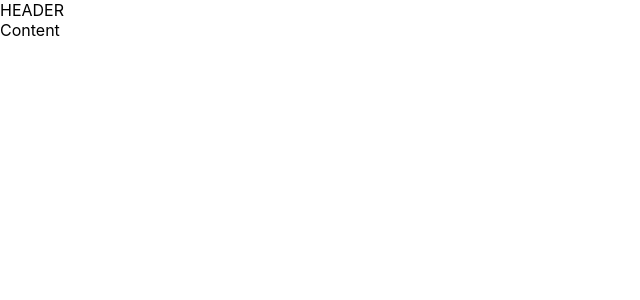
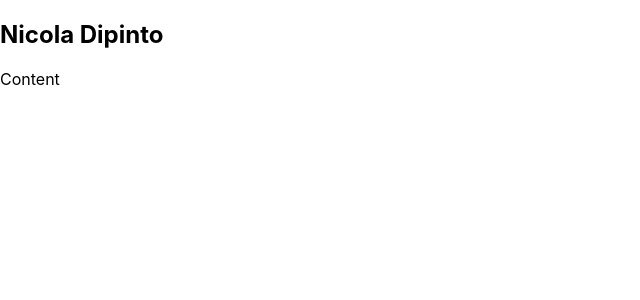
Before and after one commit to NicolaDipintoDev/cv.assignment, a React (Create React App) app in the folder cv-assignment/: page / in a window 1280 px wide. Shown: the top 300 px of the page, without its empty margins (0-640 px from the left). Built offline with nearby package versions, Linux system fonts and the light colour scheme.

Commit message:
add HeaderName

```diff
--- a/cv-assignment/src/components/headerContent/HeaderContent.js
+++ b/cv-assignment/src/components/headerContent/HeaderContent.js
@@ -1,5 +1,7 @@
 import React from "react";
 
-const HeaderContent = () => <div className="headerContent"> HEADER </div>;
+const HeaderContent = () => <div className="headerContent">
+     <h1 className="HeaderName">Nicola Dipinto</h1>
+     </div>;
 
 export default HeaderContent;
```
